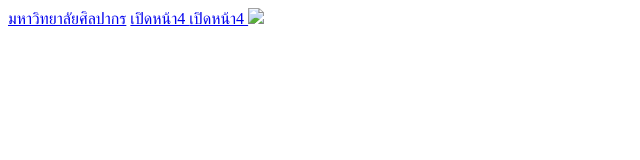
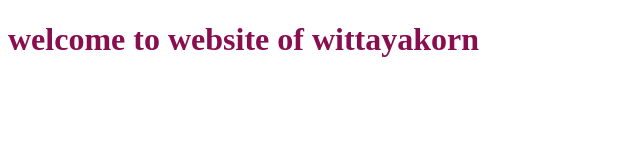
Before and after one commit to 40971-source/wittayakorn, a plain HTML site: page index.html in a window 1280 px wide. Shown: the whole page, without its empty margins (0-640 px from the left). Drawn offline with Linux system fonts and the light colour scheme.

Commit message:
Update index.html

```diff
--- a/index.html
+++ b/index.html
@@ -1,14 +1,10 @@
 <!DOCTYPE html>
 <html lang="th">
 <head>
-<title>work05 html links</title>
+<title>ยินดีต้อนรับ</title>
 <meta charset="utf-8">
 </head>
 <body>
-<a href="https://www.su.ac.th/" target="_self">มหาวิทยาลัยศิลปากร</a>
-<a href="work04-63-015.html" target="_blank"> เปิดหน้า4 </a>
-<a href="eiei.jpg" target="_blank"> เปิดหน้า4 </a>
-
-<img src="eiei.jpg" width"50px"></a>
+<h1 style="color:#880e4f">welcome to website of wittayakorn</h1>
 </body>
 </html>
```
